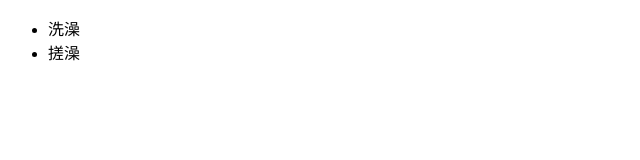
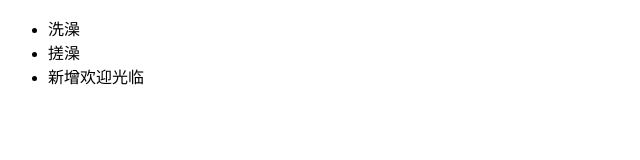
Before and after one commit to 18639710721/dbbath, a plain HTML site: page index.htm in a window 1280 px wide. Shown: the whole page, without its empty margins (0-640 px from the left). Drawn offline with Linux system fonts and the light colour scheme.

Commit message:
新增前台欢迎光临

```diff
--- a/index.htm
+++ b/index.htm
@@ -10,6 +10,7 @@
     <ul>
         <li>洗澡</li>
         <li>搓澡</li>
+        <li>新增欢迎光临</li>
     </ul>
 </body>
 </html>
```
